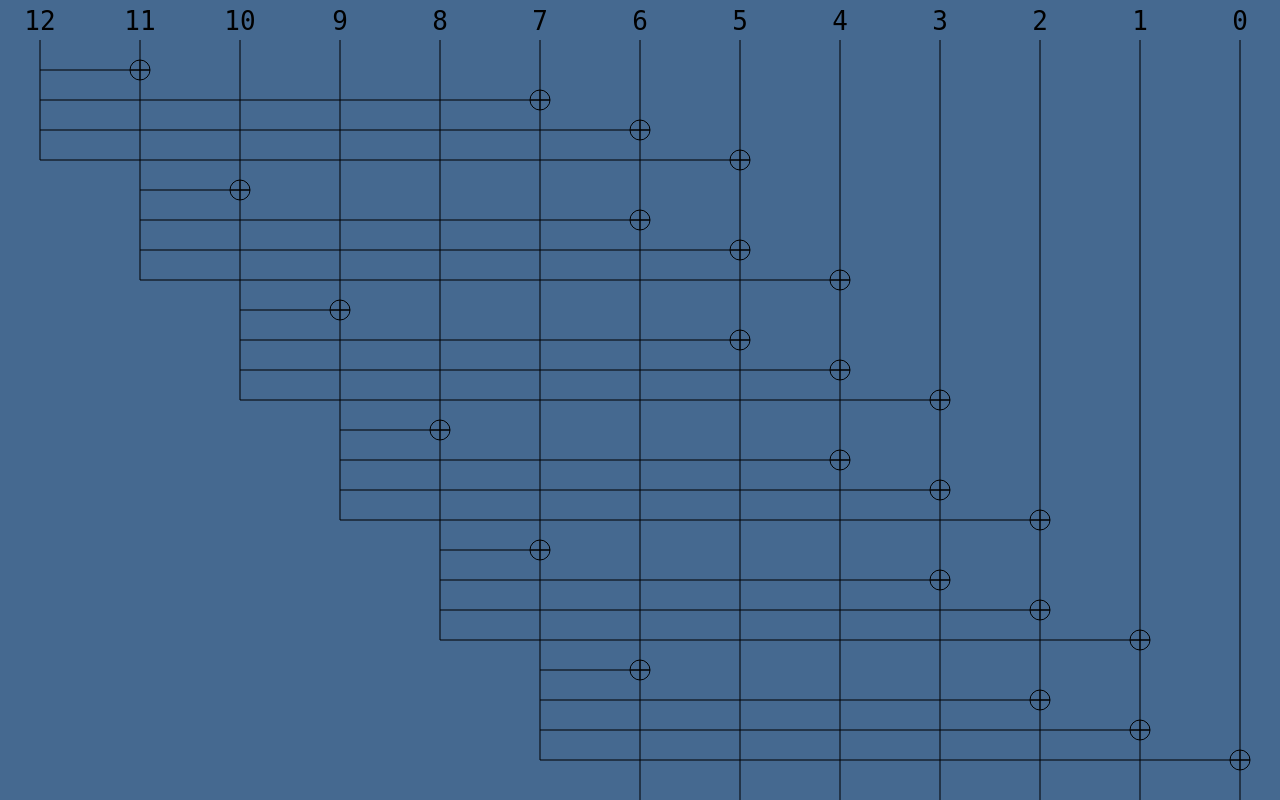
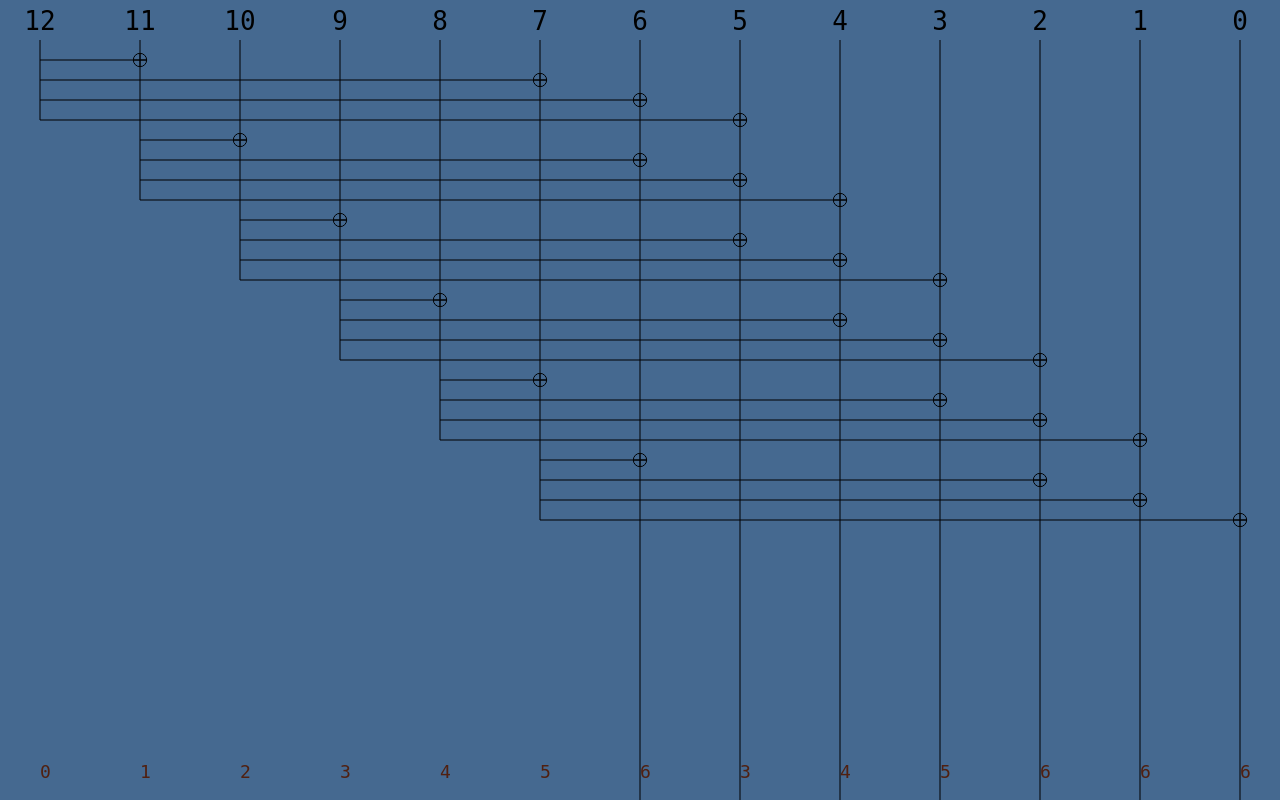
Before and after one commit to boppreh/reduction-circuit, a plain HTML site: page index.html in a window 1280 px wide. Drawn offline with Linux system fonts and the light colour scheme.

Commit message:
Change XOR size based on canvas size

```diff
--- a/index.html
+++ b/index.html
@@ -119,8 +119,8 @@ function computeXorStructure() {
             var lastRightXor = rightXors[rightXors.length-1];
             var leftXors = xorsPerColumn[left];
             var lastLeftXor = leftXors[leftXors.length-1];
-            var lastLeftDelay = lastLeftXor && lastLeftXor.delay || 0;
-            var lastRightDelay = lastRightXor && lastRightXor.delay || 0;
+            var lastLeftDelay = lastLeftXor ? lastLeftXor.delay : 0;
+            var lastRightDelay = lastRightXor ? lastRightXor.delay : 0;
             var delay = Math.max(lastLeftDelay, lastRightDelay) + 1;
             xorsPerColumn[left].push({"height": height++, "column": left, "leftXor": lastLeftXor, "rightXor": lastRightXor, "delay": delay});
         }
@@ -163,7 +163,7 @@ function drawCriticalPath(column) {
     }
     for (var i = 0; i < criticalPath.length; i++) {
         var xor = criticalPath[i];
-        var y = startY + (xorPadding + 2 * xorRadius) * (xor.height + 1);
+        var y = heightY(xor.height);
         if (lastColumn != xor.column) {
             context.lineTo(columnX(xor.column), lastY);
         }
@@ -171,8 +171,22 @@ function drawCriticalPath(column) {
         lastColumn = xor.column;
         lastY = y;
     }
-    context.lineTo(columnX(xor && xor.column || column), startY);
+    context.lineTo(columnX(xor ? xor.column : column), startY);
     context.stroke();
+    context.restore();
+}
+function drawDelays() {
+    context.save();
+    context.textAlign = "left";
+    context.font = "18px mono";
+    context.fillStyle = "#502010";
+    var xorsPerColumn = computeXorStructure();
+    for (var i = 0; i <= d; i++) {
+        var xors = xorsPerColumn[i];
+        var last = xors[xors.length - 1];
+        var delay = last ? last.delay : 0;
+        context.fillText(delay, columnX(i), canvas.height - padding + 18);
+    }
     context.restore();
 }
 
@@ -181,8 +195,11 @@ function redrawEverything() {
     context.clearRect(0, 0, canvas.width, canvas.height);
     canvas.width = window.innerWidth;
     canvas.height = window.innerHeight;
+    xorRadius = canvas.height / (d * f.length) / 2;
+    xorPadding = xorRadius;
     drawNumbers();
     drawLines();
+    drawDelays();
     context.restore();
 }
 
```
